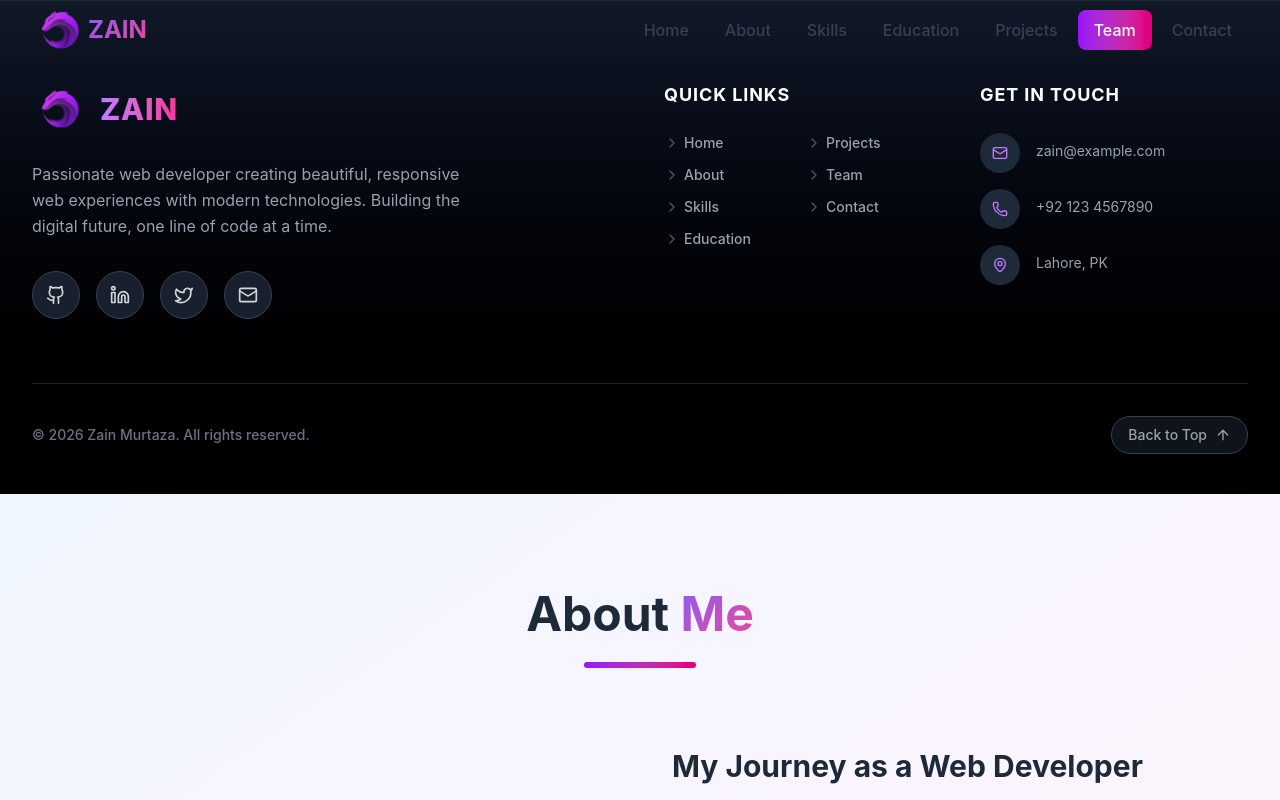
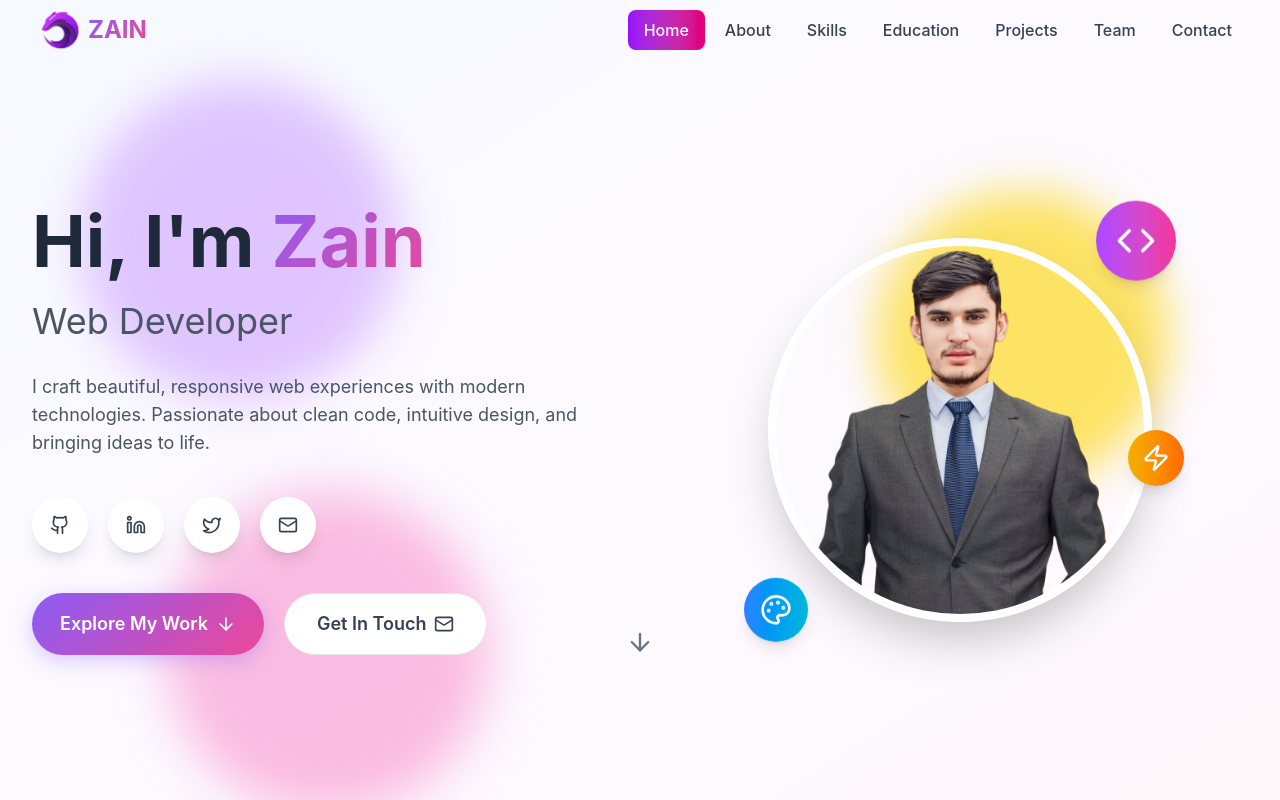
Before and after one commit to ZainMurtaza3532/personal-portfolio-using-react, a React (Vite) app: page / in a window 1280 px wide. Shown: the top 800 px of the page. Built offline with nearby package versions, Linux system fonts and the light colour scheme.

Commit message:
Refactor Hero component and remove Footer

```diff
--- a/src/components/Hero.jsx
+++ b/src/components/Hero.jsx
@@ -1,200 +1,331 @@
-import React from 'react';
-import {
-  Github,
-  Linkedin,
-  Twitter,
-  Mail,
-  ArrowUp,
-  Phone,
-  MapPin,
-  ChevronRight
-} from 'lucide-react';
-import logo from '/public/images/abc.png';
+import React, { useState, useEffect } from 'react';
 
-const Footer = () => {
-  const scrollToTop = () => {
-    window.scrollTo({
-      top: 0,
-      behavior: 'smooth'
-    });
+import { ArrowDown, Github, Linkedin, Mail, Twitter, Code, Palette, Zap } from 'lucide-react';
+
+
+
+const Hero = () => {
+
+  const [headerHeight, setHeaderHeight] = useState(0);
+
+
+
+  useEffect(() => {
+
+    const header = document.querySelector('header');
+
+    if (header) {
+
+      setHeaderHeight(header.offsetHeight);
+
+    }
+
+
+
+    const handleResize = () => {
+
+      if (header) {
+
+        setHeaderHeight(header.offsetHeight);
+
+      }
+
     };
 
+
+
+    window.addEventListener('resize', handleResize);
+
+    return () => window.removeEventListener('resize', handleResize);
+
+  }, []);
+
+
+
+  const scrollToAbout = () => {
+
+    const aboutSection = document.querySelector('#about');
+
+    if (aboutSection) {
+
+      aboutSection.scrollIntoView({ behavior: 'smooth' });
+
+    }
+
+  };
+
+
+
   const socialLinks = [
+
     {
+
       icon: <Github className="w-5 h-5" />,
+
       label: 'GitHub',
-      link: "https://github.com/ZainMurtaza3532",
-      hoverColor: "hover:from-gray-700 hover:to-gray-900"
+
+      color: 'hover:bg-gray-800 hover:text-white',
+
+      link: "https://github.com/ZainMurtaza3532"
+
     },
+
     {
+
       icon: <Linkedin className="w-5 h-5" />,
+
       label: 'LinkedIn',
-      link: "https://www.linkedin.com/in/zain-murtaza-ghulam-murtaza-185a67304/",
-      hoverColor: "hover:from-blue-600 hover:to-blue-800"
+
+      color: 'hover:bg-blue-700 hover:text-white',
+
+      link: "https://www.linkedin.com/in/zain-murtaza-ghulam-murtaza-185a67304/"
+
     },
+
     {
+
       icon: <Twitter className="w-5 h-5" />,
+
       label: 'Twitter',
-      link: "#",
-      hoverColor: "hover:from-blue-400 hover:to-blue-600"
+
+      color: 'hover:bg-blue-500 hover:text-white',
+
+      link: "#"
+
     },
+
     {
+
       icon: <Mail className="w-5 h-5" />,
+
       label: 'Email',
-      link: "mailto:zain@example.com",
-      hoverColor: "hover:from-red-500 hover:to-red-700"
+
+      color: 'hover:bg-red-600 hover:text-white',
+
+      link: "#"
+
     }
+
   ];
 
-  const footerLinks = [
-    { name: 'Home', href: '#home' },
-    { name: 'About', href: '#about' },
-    { name: 'Skills', href: '#skills' },
-    { name: 'Education', href: '#education' },
-    { name: 'Projects', href: '#projects' },
-    { name: 'Team', href: '#team' },
-    { name: 'Contact', href: '#contact' },
-  ];
 
-  // Split footer links into two columns
-  const firstColumnLinks = footerLinks.slice(0, 4);
-  const secondColumnLinks = footerLinks.slice(4);
 
   return (
-    <footer className="bg-gradient-to-b from-gray-900 to-black text-white pt-20 pb-10 px-4 sm:px-6 lg:px-8 border-t border-gray-800">
-      <div className="max-w-7xl mx-auto">
 
-        {/* Main Footer Content */}
-        <div className="grid grid-cols-1 md:grid-cols-2 lg:grid-cols-4 gap-12 mb-16">
+    <section
 
-          {/* Brand & Description (Takes up 2 columns on Large screens) */}
-          <div className="lg:col-span-2" data-aos="fade-right" data-aos-duration="1000">
-            <div className="flex items-center mb-6" data-aos="fade-down" data-aos-delay="100">
-              <img
-                src={logo}
-                alt="Zain Logo"
-                className="w-14 h-14 object-contain"
-              />
-              <span className="text-3xl font-extrabold bg-clip-text text-transparent bg-gradient-to-r from-purple-400 to-pink-500 ml-3 tracking-wide">
-                ZAIN
-              </span>
+      id="home"
+
+      className="min-h-screen flex items-center justify-center relative overflow-hidden"
+
+      style={{ paddingTop: `${headerHeight}px` }}
+
+    >
+
+      {/* Background */}
+
+      <div className="absolute inset-0 bg-gradient-to-br from-blue-50 via-purple-50 to-pink-50">
+
+        <div className="absolute inset-0 bg-white/40"></div>
+
+
+
+        {/* Decorative elements */}
+
+        <div className="absolute top-20 left-20 w-80 h-80 bg-purple-300 rounded-full mix-blend-multiply filter blur-xl opacity-70 animate-blob"></div>
+
+        <div className="absolute top-40 right-20 w-80 h-80 bg-yellow-300 rounded-full mix-blend-multiply filter blur-xl opacity-70 animate-blob animation-delay-2000"></div>
+
+        <div className="absolute -bottom-8 left-40 w-80 h-80 bg-pink-300 rounded-full mix-blend-multiply filter blur-xl opacity-70 animate-blob animation-delay-4000"></div>
+
       </div>
 
-            <p className="text-gray-400 mb-8 max-w-md text-base leading-relaxed" data-aos="fade-up" data-aos-delay="200">
-              Passionate web developer creating beautiful, responsive web experiences with modern technologies. Building the digital future, one line of code at a time.
+
+
+      <div className="relative z-10 max-w-7xl mx-auto px-4 sm:px-6 lg:px-8 w-full py-12">
+
+        <div className="flex flex-col lg:flex-row items-center justify-between gap-16">
+
+          {/* Left Content */}
+
+          <div className="lg:w-1/2 text-center lg:text-left" data-aos="fade-right" data-aos-duration="1200">
+
+            <h1 className="text-5xl md:text-6xl lg:text-7xl font-bold text-gray-800 mb-6" data-aos="fade-right" data-aos-delay="100">
+
+              Hi, I'm <span className="text-gradient">Zain</span>
+
+            </h1>
+
+            <h2 className="text-3xl md:text-4xl text-gray-600 mb-8" data-aos="fade-right" data-aos-delay="200">
+
+               Web Developer
+
+            </h2>
+
+            <p className="text-lg text-gray-600 mb-10 max-w-2xl" data-aos="fade-right" data-aos-delay="300">
+
+              I craft beautiful, responsive web experiences with modern technologies.
+
+              Passionate about clean code, intuitive design, and bringing ideas to life.
+
             </p>
 
-            {/* Social Links */}
-            <div className="flex space-x-4" data-aos="fade-up" data-aos-delay="300">
+
+
+            {/* Social Icons */}
+
+            <div className="flex justify-center lg:justify-start space-x-5 mb-10" data-aos="fade-right" data-aos-delay="400">
+
               {socialLinks.map((social, index) => (
+
                 <a
+
                   key={index}
+
                   href={social.link}
+
                   target="_blank"
+
                   rel="noopener noreferrer"
-                  className={`w-12 h-12 bg-gray-800/80 backdrop-blur-sm border border-gray-700 rounded-full flex items-center justify-center text-gray-300 hover:text-white transition-all duration-300 hover:scale-110 hover:-translate-y-1 hover:shadow-lg bg-gradient-to-r ${social.hoverColor}`}
+
+                  className={`w-14 h-14 bg-white rounded-full flex items-center justify-center text-gray-700 shadow-lg transition-all duration-300 hover:scale-110 hover:shadow-xl ${social.color}`}
+
                   aria-label={social.label}
+
+                  data-aos="zoom-in"
+
+                  data-aos-delay={500 + index * 100}
+
                 >
+
                   {social.icon}
+
                 </a>
+
               ))}
-            </div>
+
             </div>
 
-          {/* Quick Links */}
-          <div className="lg:col-span-1" data-aos="fade-up" data-aos-delay="400">
-            <h3 className="text-lg font-bold mb-6 text-white uppercase tracking-wider">Quick Links</h3>
-            <nav className="grid grid-cols-2 gap-x-4 gap-y-3">
-              <ul className="space-y-3">
-                {firstColumnLinks.map((link, index) => (
-                  <li key={index}>
+
+
+            {/* CTA Buttons */}
+
+            <div className="flex flex-col sm:flex-row gap-5 justify-center lg:justify-start" data-aos="fade-right" data-aos-delay="600">
+
+              <button
+
+                onClick={scrollToAbout}
+
+                className="btn-modern flex items-center justify-center gap-2 text-lg"
+
+              >
+
+                <span>Explore My Work</span>
+
+                <ArrowDown className="w-5 h-5" />
+
+              </button>
+
               <a
-                      href={link.href}
-                      className="group flex items-center text-gray-400 hover:text-purple-400 transition-colors duration-300"
+
+                href="#contact"
+
+                className="px-8 py-4 bg-white text-gray-700 font-semibold rounded-full border border-gray-200 hover:border-gray-300 transition-all duration-300 hover:shadow-lg flex items-center justify-center gap-2 text-lg"
+
               >
-                      <ChevronRight className="w-4 h-4 mr-1 text-gray-600 group-hover:text-purple-500 group-hover:translate-x-1 transition-all duration-300" />
-                      <span className="text-sm font-medium">{link.name}</span>
+
+                <span>Get In Touch</span>
+
+                <Mail className="w-5 h-5" />
+
               </a>
-                  </li>
-                ))}
-              </ul>
-              <ul className="space-y-3">
-                {secondColumnLinks.map((link, index) => (
-                  <li key={index}>
-                    <a
-                      href={link.href}
-                      className="group flex items-center text-gray-400 hover:text-purple-400 transition-colors duration-300"
-                    >
-                      <ChevronRight className="w-4 h-4 mr-1 text-gray-600 group-hover:text-purple-500 group-hover:translate-x-1 transition-all duration-300" />
-                      <span className="text-sm font-medium">{link.name}</span>
-                    </a>
-                  </li>
-                ))}
-              </ul>
-            </nav>
-          </div>
 
-          {/* Contact Info */}
-          <div className="lg:col-span-1" data-aos="fade-left" data-aos-delay="500">
-            <h3 className="text-lg font-bold mb-6 text-white uppercase tracking-wider">Get In Touch</h3>
-            <ul className="space-y-4">
-              <li className="flex items-start group">
-                <div className="w-10 h-10 rounded-full bg-gray-800 flex items-center justify-center flex-shrink-0 mr-4 group-hover:bg-purple-900/50 transition-colors duration-300">
-                  <Mail className="w-4 h-4 text-purple-400" />
-                </div>
-                <div className="flex flex-col pt-2">
-                  <a href="mailto:zain@example.com" className="text-gray-400 text-sm hover:text-white transition-colors">
-                    zain@example.com
-                  </a>
-                </div>
-              </li>
-
-              <li className="flex items-start group">
-                <div className="w-10 h-10 rounded-full bg-gray-800 flex items-center justify-center flex-shrink-0 mr-4 group-hover:bg-purple-900/50 transition-colors duration-300">
-                  <Phone className="w-4 h-4 text-purple-400" />
-                </div>
-                <div className="flex flex-col pt-2">
-                  <a href="tel:+921234567890" className="text-gray-400 text-sm hover:text-white transition-colors">
-                    +92 123 4567890
-                  </a>
-                </div>
-              </li>
-
-              <li className="flex items-start group">
-                <div className="w-10 h-10 rounded-full bg-gray-800 flex items-center justify-center flex-shrink-0 mr-4 group-hover:bg-purple-900/50 transition-colors duration-300">
-                  <MapPin className="w-4 h-4 text-purple-400" />
-                </div>
-                <div className="flex flex-col pt-2">
-                  <span className="text-gray-400 text-sm">
-                    Lahore, PK
-                  </span>
-                </div>
-              </li>
-            </ul>
             </div>
 
           </div>
 
-        {/* Footer Bottom / Copyright */}
-        <div className="border-t border-gray-800/80 pt-8 flex flex-col md:flex-row justify-between items-center gap-4">
-          <p className="text-gray-500 text-sm font-medium" data-aos="fade-right">
-            &copy; {new Date().getFullYear()} Zain Murtaza. All rights reserved.
-          </p>
 
-          <button
-            onClick={scrollToTop}
-            aria-label="Scroll back to top"
-            className="group flex items-center space-x-2 bg-gray-800/50 hover:bg-gray-700 px-4 py-2 rounded-full text-gray-400 hover:text-white transition-all duration-300 border border-gray-700 hover:border-purple-500 focus:outline-none focus:ring-2 focus:ring-purple-500"
-            data-aos="fade-left"
-          >
-            <span className="text-sm font-medium">Back to Top</span>
-            <ArrowUp className="w-4 h-4 group-hover:-translate-y-1 transition-transform duration-300" />
-          </button>
+
+          {/* Right Image */}
+
+          <div className="lg:w-1/2 flex justify-center" data-aos="fade-left" data-aos-duration="1200">
+
+            <div className="relative">
+
+              <div className="w-64 h-64 md:w-96 md:h-96 rounded-full overflow-hidden border-8 border-white shadow-2xl" data-aos="zoom-in" data-aos-delay="300">
+
+                <img
+
+                  src="/img.png"
+
+                  alt="Zain - Web Developer"
+
+                  className="w-80 h-80 md:w-110 md:h-110 object-cover"
+
+                />
+
+              </div>
+
+
+
+              {/* Floating Elements */}
+
+              <div className="absolute -top-6 -right-6 w-20 h-20 bg-gradient-to-r from-purple-500 to-pink-500 rounded-full flex items-center justify-center text-white shadow-lg animate-float" data-aos="zoom-in" data-aos-delay="500">
+
+                <Code className="w-10 h-10" />
+
+              </div>
+
+
+
+              <div className="absolute -bottom-6 -left-6 w-16 h-16 bg-gradient-to-r from-blue-500 to-cyan-500 rounded-full flex items-center justify-center text-white shadow-lg animate-float" data-aos="zoom-in" data-aos-delay="700" style={{ animationDelay: '1s' }}>
+
+                <Palette className="w-8 h-8" />
+
+              </div>
+
+
+
+              <div className="absolute top-1/2 -right-8 w-14 h-14 bg-gradient-to-r from-yellow-500 to-orange-500 rounded-full flex items-center justify-center text-white shadow-lg animate-float" data-aos="zoom-in" data-aos-delay="900" style={{ animationDelay: '2s' }}>
+
+                <Zap className="w-7 h-7" />
+
               </div>
 
             </div>
-    </footer>
+
+          </div>
+
+        </div>
+
+
+
+        {/* Scroll Indicator */}
+
+        <button
+
+          onClick={scrollToAbout}
+
+          className="absolute bottom-10 left-1/2 transform -translate-x-1/2 text-gray-500 hover:text-gray-700 transition-colors animate-bounce"
+
+          data-aos="fade-up"
+
+          data-aos-delay="1000"
+
+        >
+
+          <ArrowDown className="w-7 h-7" />
+
+        </button>
+
+      </div>
+
+    </section>
+
   );
+
 };
 
-export default Footer;
+
+
+export default Hero;
```
Lines whose indentation alone changed are shown as unchanged.
